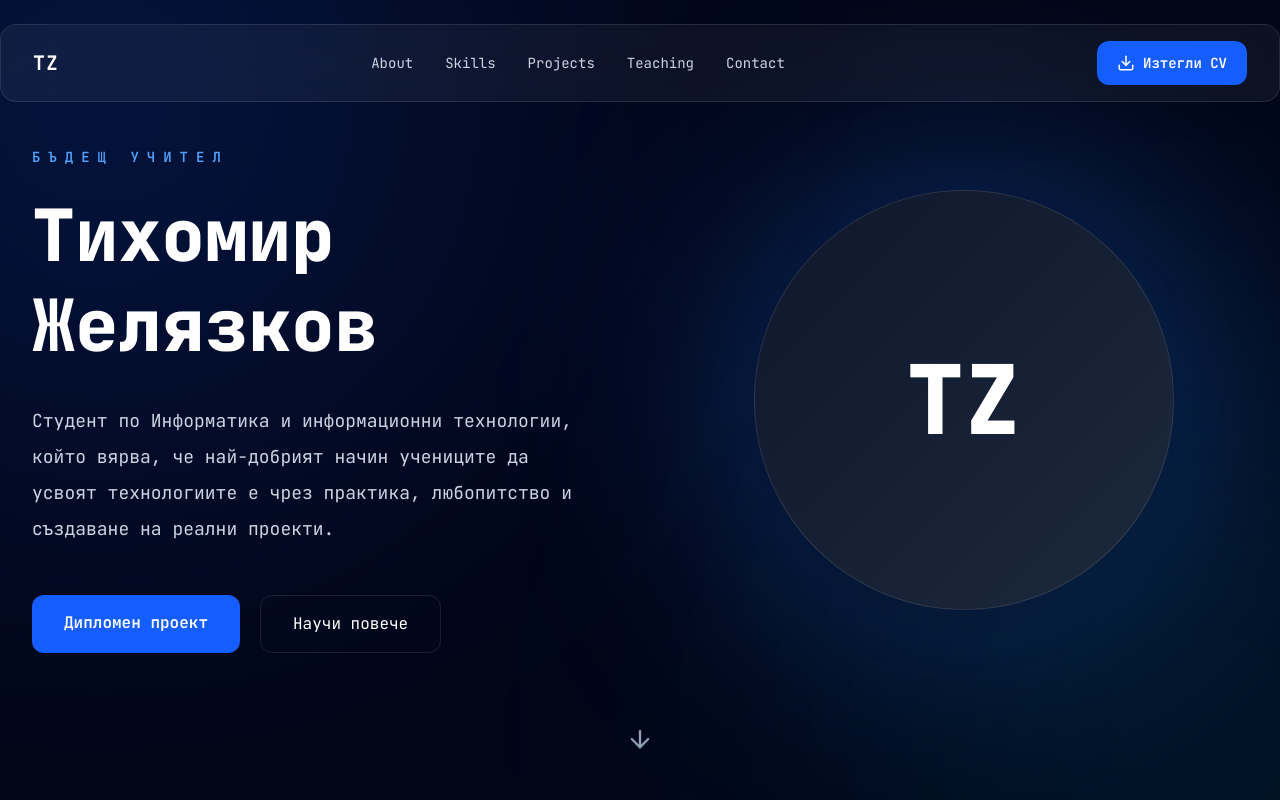
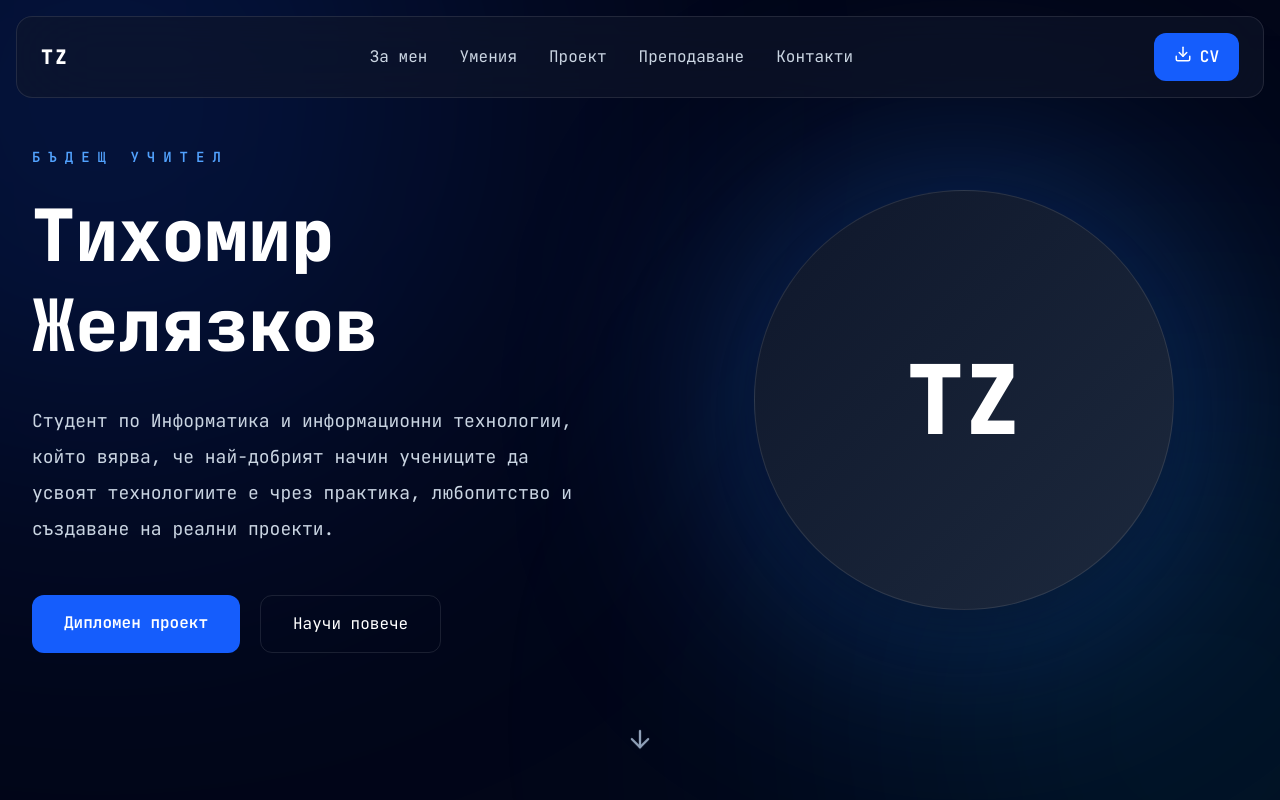
Before and after one commit to tihomirtx88/TeacherPortfolio, a Next.js app: page / in a window 1280 px wide. Shown: the top 800 px of the page. Built offline with nearby package versions, Linux system fonts and the light colour scheme.

Commit message:
Update Navbar and Card component

```diff
--- a/components/Navbar/Navbar.tsx
+++ b/components/Navbar/Navbar.tsx
@@ -1,36 +1,27 @@
 "use client";
 
+import { useState } from "react";
 import Link from "next/link";
-import { Download } from "lucide-react";
+import { Download, Menu, X } from "lucide-react";
 
 const links = [
-  {
-    title: "About",
-    href: "#about",
-  },
-  {
-    title: "Skills",
-    href: "#skills",
-  },
-  {
-    title: "Projects",
-    href: "#projects",
-  },
-  {
-    title: "Teaching",
-    href: "#teaching",
-  },
-  {
-    title: "Contact",
-    href: "#contact",
-  },
+  { title: "За мен", href: "#about" },
+  { title: "Умения", href: "#skills" },
+  { title: "Проект", href: "#projects" },
+  { title: "Преподаване", href: "#teaching" },
+  { title: "Контакти", href: "#contact" },
 ];
 
 export default function Navbar() {
+  const [isOpen, setIsOpen] = useState(false);
+
   return (
-    <header className="fixed left-0 top-0 z-50 w-full">
-      <div className="mx-auto mt-6 flex max-w-7xl items-center justify-between rounded-2xl border border-white/10 bg-white/5 px-8 py-4 backdrop-blur-xl">
-        <Link href="/" className="text-xl font-bold tracking-wider text-white">
+    <header className="fixed top-0 left-0 z-50 w-full px-4">
+      <div className="mx-auto mt-4 flex max-w-7xl items-center justify-between rounded-2xl border border-white/10 bg-slate-900/60 px-6 py-4 backdrop-blur-2xl">
+        <Link
+          href="/"
+          className="text-xl font-black tracking-widest text-white"
+        >
           TZ
         </Link>
 
@@ -39,18 +30,42 @@ export default function Navbar() {
             <a
               key={link.title}
               href={link.href}
-              className="text-sm text-slate-300 transition duration-300 hover:text-blue-400"
+              className="text-slate-300 transition hover:text-blue-400"
             >
               {link.title}
             </a>
           ))}
         </nav>
 
-        <button className="flex items-center gap-2 rounded-xl bg-blue-600 px-5 py-3 text-sm font-semibold text-white transition-all duration-300 hover:scale-105 hover:bg-blue-500">
-          <Download size={18} />
-          Изтегли CV
+        <button className="hidden rounded-xl bg-blue-600 px-5 py-3 font-semibold text-white transition hover:bg-blue-500 lg:flex">
+          <Download className="mr-2" size={18} />
+          CV
+        </button>
+
+        <button
+          onClick={() => setIsOpen(!isOpen)}
+          className="text-white lg:hidden"
+        >
+          {isOpen ? <X size={30} /> : <Menu size={30} />}
         </button>
       </div>
+
+      {isOpen && (
+        <div className="mx-auto mt-2 max-w-7xl rounded-2xl border border-white/10 bg-slate-900/95 p-6 backdrop-blur-xl lg:hidden">
+          <div className="flex flex-col gap-5">
+            {links.map((link) => (
+              <a
+                key={link.title}
+                href={link.href}
+                onClick={() => setIsOpen(false)}
+                className="text-lg text-white"
+              >
+                {link.title}
+              </a>
+            ))}
+          </div>
+        </div>
+      )}
     </header>
   );
 }
--- a/components/ui/Card.tsx
+++ b/components/ui/Card.tsx
@@ -11,14 +11,15 @@ export default function Card({ children }: CardProps) {
       rounded-3xl
       border
       border-white/10
-            bg-white/5
+      bg-slate-900/60
       p-8
       backdrop-blur-xl
+      shadow-lg
       transition-all
-            duration-500
+      duration-300
       hover:-translate-y-2
       hover:border-blue-500/40
-            hover:bg-white/10
+      hover:shadow-blue-500/20
       "
     >
       {children}
```
Lines whose indentation alone changed are shown as unchanged.
